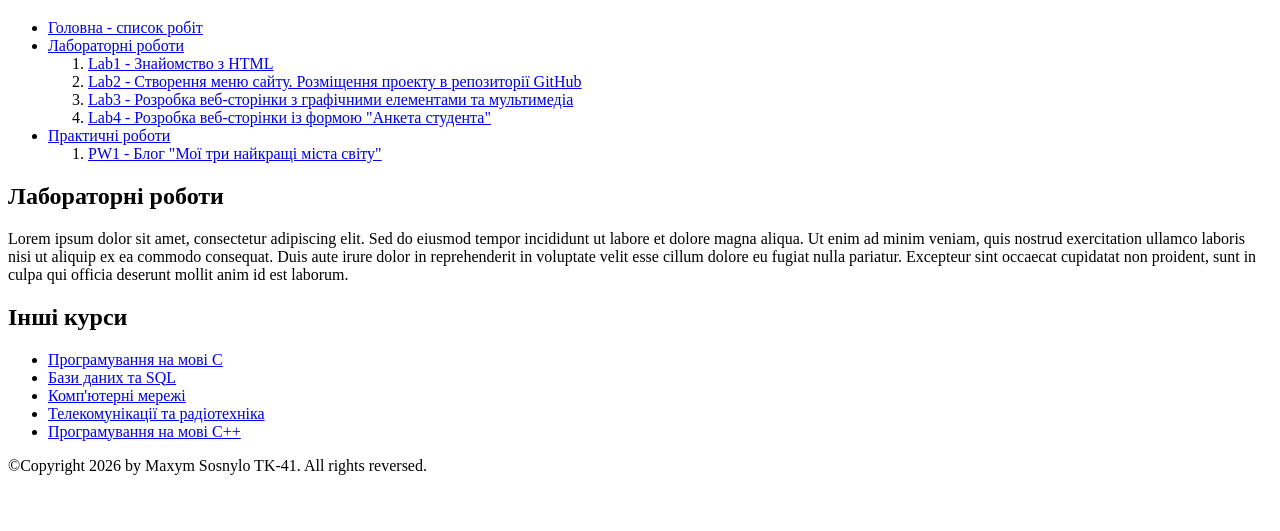
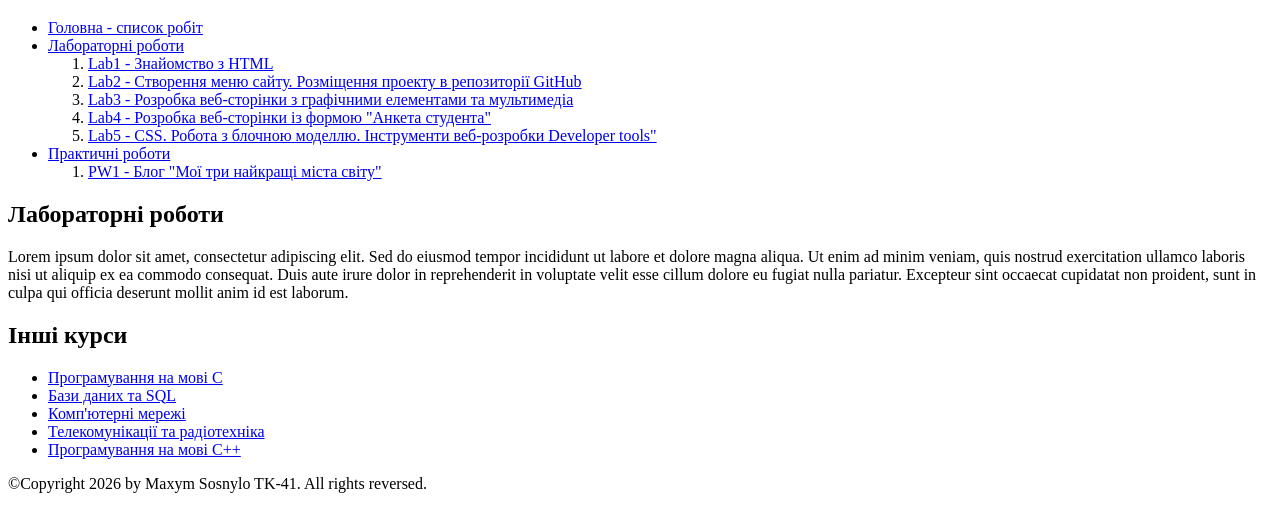
Before and after one commit to Kvitochku/ip_labs, a plain HTML site: page index.html in a window 1280 px wide. Shown: the part 61-592 px from the top of the page. Drawn offline with Linux system fonts and the light colour scheme.

Commit message:
Update index.html

```diff
--- a/index.html
+++ b/index.html
@@ -19,6 +19,7 @@
                     <li><a href="lab2/index.html">Lab2 - Створення меню сайту. Розміщення проекту в репозиторії GitHub</a></li>
                     <li><a href="lab3/index.html">Lab3 - Розробка веб-сторінки з графічними елементами та мультимедіа</a></li>
                     <li><a href="lab4/index.html">Lab4 - Розробка веб-сторінки із формою "Анкета студента"</a></li>
+                     <li><a href="lab5/index.html">Lab5 - СSS. Робота з блочною моделлю. Інструменти веб-розробки Developer tools"</a></li>
                 </ol>
             </li>
             <li>
```
